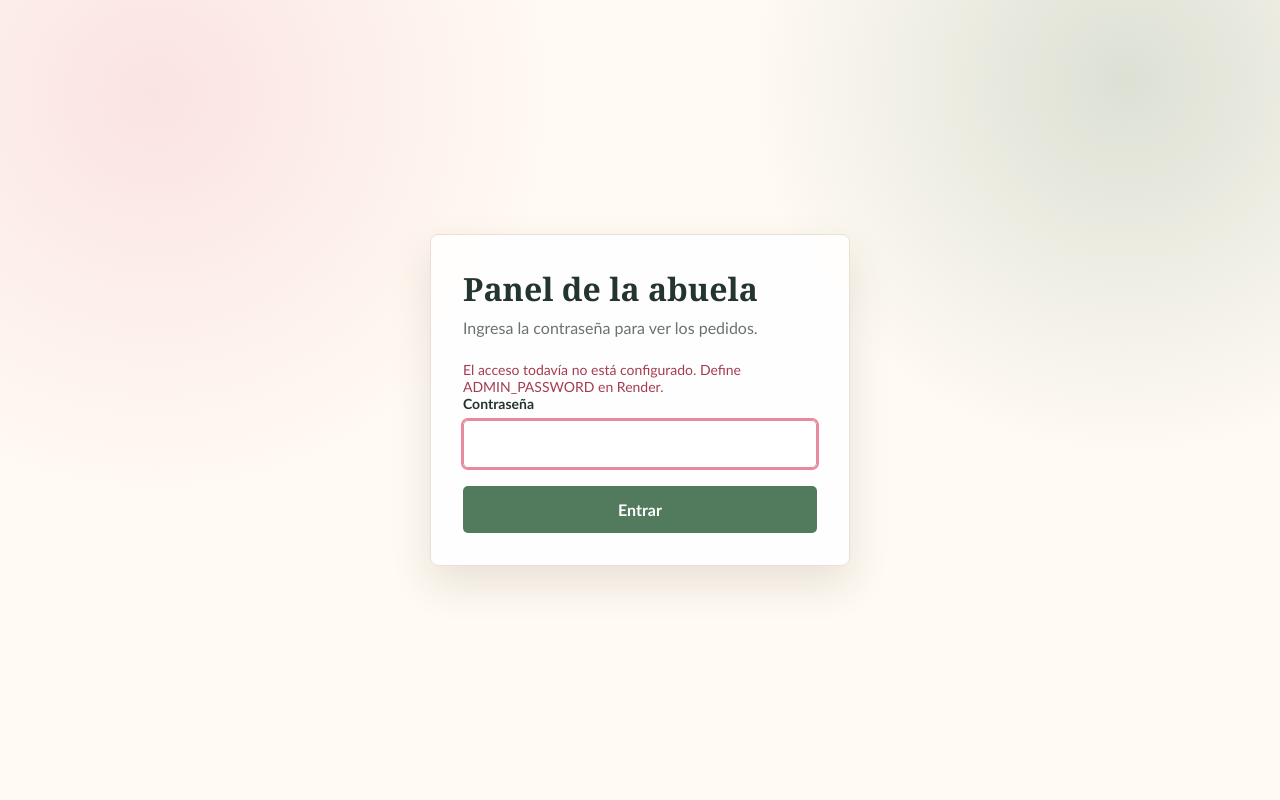
After one commit to japerez19-blip/yogures-alba, a Flask app: page /abuela/login in a window 1280 px wide. The commit adds this page. Run offline with Flask 3, Linux system fonts and the light colour scheme.

Commit message:
Protect grandmother panel with login

```diff
--- a/app.py
+++ b/app.py
@@ -1,14 +1,24 @@
-from flask import Flask, render_template, request, redirect, url_for, jsonify
+from flask import Flask, render_template, request, redirect, url_for, jsonify, session
 import sqlite3
 import datetime
 import html
+import hmac
+import os
 import re
 import ssl
 from urllib.request import Request, urlopen
 
 app = Flask(__name__)
+app.secret_key = os.environ.get("FLASK_SECRET_KEY", "clave-local-no-usar-en-produccion")
+app.config.update(
+    SESSION_COOKIE_HTTPONLY=True,
+    SESSION_COOKIE_SAMESITE="Lax",
+    SESSION_COOKIE_SECURE=os.environ.get("RENDER", "").lower() == "true",
+    PERMANENT_SESSION_LIFETIME=datetime.timedelta(days=30),
+)
 DB_NAME = "yogures_v2.db"
 BCV_URL = "https://www.bcv.org.ve/"
+ADMIN_PASSWORD = os.environ.get("ADMIN_PASSWORD")
 
 
 def obtener_tasas_bcv():
@@ -166,6 +176,8 @@ def comprar():
 
 @app.route('/abuela')
 def panel_abuela():
+    if not session.get("abuela_autenticada"):
+        return redirect(url_for("login_abuela"))
     conn = sqlite3.connect(DB_NAME)
     conn.row_factory = sqlite3.Row
     c = conn.cursor()
@@ -176,8 +188,27 @@ def panel_abuela():
     conn.close()
     return render_template('abuela.html', pedidos=pedidos, productos=productos)
 
+@app.route('/abuela/login', methods=['GET', 'POST'])
+def login_abuela():
+    if request.method == 'POST':
+        contrasena = request.form.get('contrasena', '')
+        if ADMIN_PASSWORD and hmac.compare_digest(contrasena, ADMIN_PASSWORD):
+            session.clear()
+            session.permanent = True
+            session['abuela_autenticada'] = True
+            return redirect(url_for('panel_abuela'))
+        return render_template('login_abuela.html', error='La contraseña no es correcta.')
+    return render_template('login_abuela.html', configurada=bool(ADMIN_PASSWORD))
+
+@app.route('/abuela/logout', methods=['POST'])
+def logout_abuela():
+    session.clear()
+    return redirect(url_for('login_abuela'))
+
 @app.route('/entregar/<int:id_pedido>')
 def entregar(id_pedido):
+    if not session.get("abuela_autenticada"):
+        return redirect(url_for("login_abuela"))
     conn = sqlite3.connect(DB_NAME)
     c = conn.cursor()
     c.execute("UPDATE pedidos SET estado = 'ENTREGADO' WHERE id = ?", (id_pedido,))
@@ -188,6 +219,8 @@ def entregar(id_pedido):
 # ESTA ES LA NUEVA RUTA PROFESIONAL (Actualiza todo de golpe)
 @app.route('/actualizar_inventario', methods=['POST'])
 def actualizar_inventario():
+    if not session.get("abuela_autenticada"):
+        return redirect(url_for("login_abuela"))
     conn = sqlite3.connect(DB_NAME)
     c = conn.cursor()
     # Recorre todas las cajitas que la abuela llenó en la pantalla
--- a/templates/abuela.html
+++ b/templates/abuela.html
@@ -54,6 +54,9 @@
 <body>
 
     <h1>🔔 PEDIDOS MÁGICOS</h1>
+    <form action="{{ url_for('logout_abuela') }}" method="POST">
+        <button type="submit">🔒 CERRAR SESIÓN</button>
+    </form>
 
     {% if pedidos|length == 0 %}
         <div style="color: #ff69b4; font-size: 28px; font-weight: bold; margin: 30px 0;">¡Todo tranquilo! A descansar ☕</div>
--- /dev/null
+++ b/templates/login_abuela.html
@@ -0,0 +1,36 @@
+<!DOCTYPE html>
+<html lang="es">
+<head>
+    <meta charset="UTF-8">
+    <meta name="viewport" content="width=device-width, initial-scale=1.0">
+    <title>Acceso de la abuela</title>
+    <style>
+        :root { --tinta: #24352d; --verde: #527a5c; --rosa: #e8899d; --crema: #fffaf2; --linea: #eadfd2; }
+        * { box-sizing: border-box; }
+        body { min-height: 100vh; margin: 0; padding: 24px; display: grid; place-items: center; color: var(--tinta); background: radial-gradient(circle at 12% 12%, rgba(232,137,157,.2), transparent 30%), radial-gradient(circle at 88% 10%, rgba(82,122,92,.2), transparent 28%), var(--crema); font-family: Georgia, 'Times New Roman', serif; }
+        main { width: min(100%, 420px); padding: 32px; background: rgba(255,255,255,.9); border: 1px solid var(--linea); border-radius: 8px; box-shadow: 0 18px 40px rgba(62,52,43,.12); }
+        h1 { margin: 0 0 8px; font-size: 32px; }
+        p { margin: 0 0 24px; color: #68736b; font-family: 'Trebuchet MS', sans-serif; }
+        label { display: block; margin-bottom: 8px; font: 600 14px 'Trebuchet MS', sans-serif; }
+        input { width: 100%; padding: 13px; border: 1px solid var(--linea); border-radius: 5px; font-size: 17px; }
+        input:focus { outline: 2px solid var(--rosa); border-color: var(--rosa); }
+        button { width: 100%; margin-top: 18px; padding: 14px; border: 0; border-radius: 5px; color: white; background: var(--verde); font: 600 16px 'Trebuchet MS', sans-serif; cursor: pointer; }
+        .error { margin: 16px 0 0; color: #a33d4f; font-family: 'Trebuchet MS', sans-serif; font-size: 14px; }
+    </style>
+</head>
+<body>
+    <main>
+        <h1>Panel de la abuela</h1>
+        <p>Ingresa la contraseña para ver los pedidos.</p>
+        {% if not configurada %}
+            <p class="error">El acceso todavía no está configurado. Define ADMIN_PASSWORD en Render.</p>
+        {% endif %}
+        {% if error %}<p class="error">{{ error }}</p>{% endif %}
+        <form method="post">
+            <label for="contrasena">Contraseña</label>
+            <input id="contrasena" name="contrasena" type="password" autocomplete="current-password" required autofocus>
+            <button type="submit">Entrar</button>
+        </form>
+    </main>
+</body>
+</html>
```
